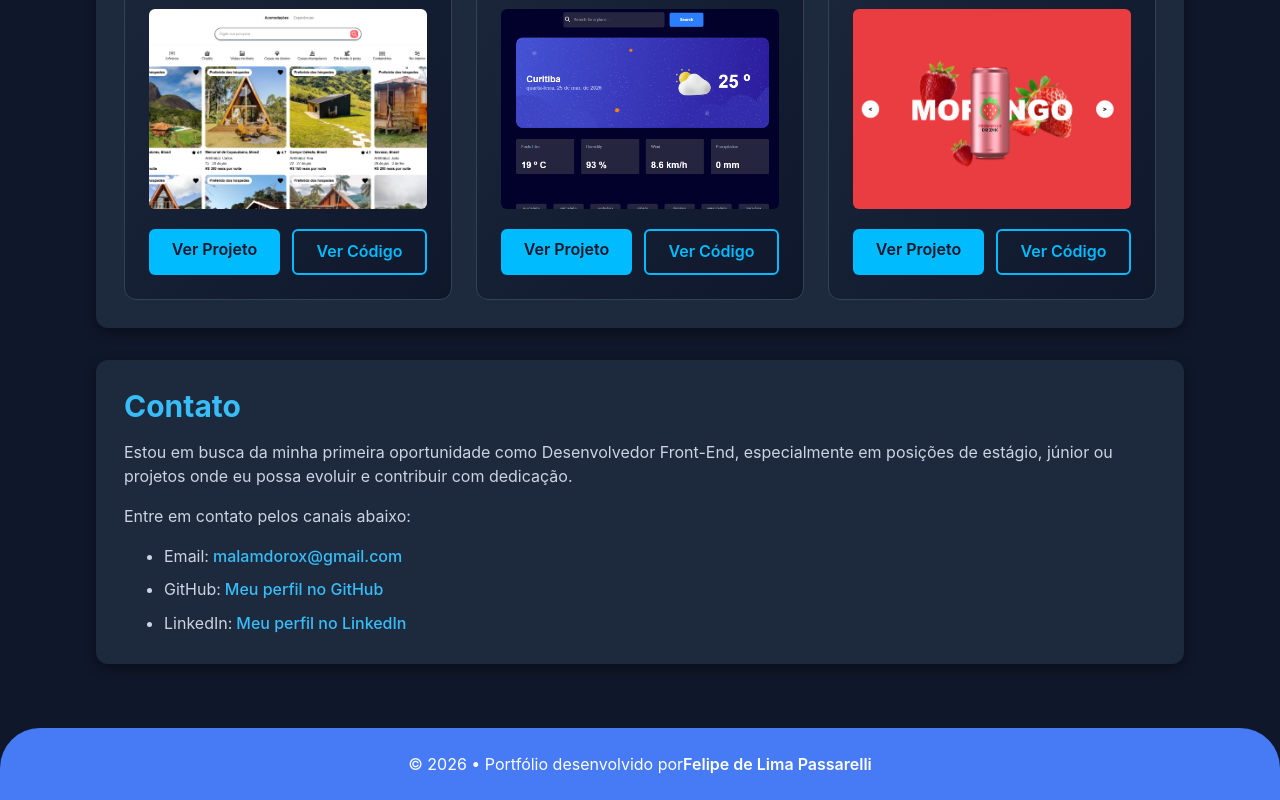
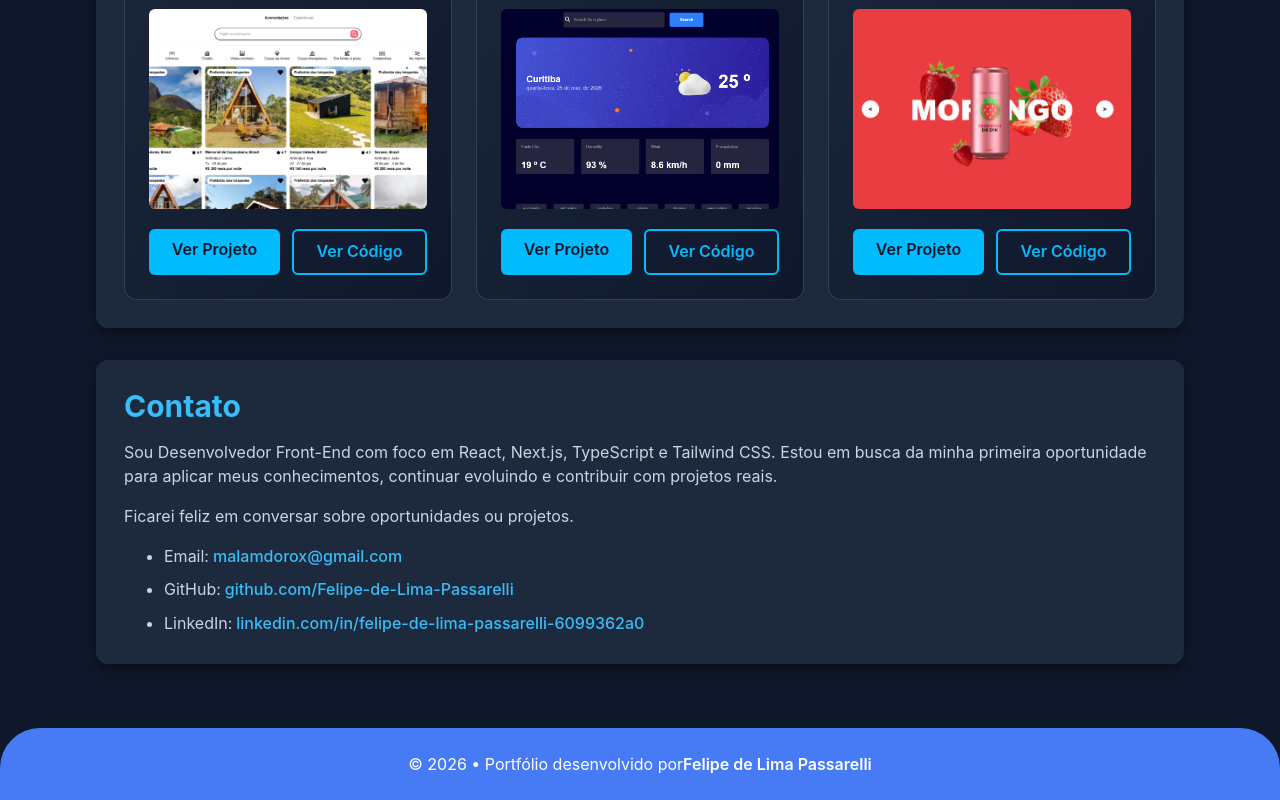
Before and after one commit to Felipe-de-Lima-Passarelli/New_Portfolio, a Next.js app: page / in a window 1280 px wide. Shown: the part 4277-5077 px from the top of the page. Built offline with nearby package versions, Linux system fonts and the light colour scheme.

Commit message:
Update Contato.tsx

```diff
--- a/src/components/Contato.tsx
+++ b/src/components/Contato.tsx
@@ -3,12 +3,12 @@ const Contato = () => {
     <section className="bg-slate-800 p-7 rounded-xl shadow-[0_4px_12px_rgba(0,0,0,0.4)] mb-8 transition-transform duration-300 ease-in-out">
       <h2 className="text-[#38BDF8] mb-4 text-3xl font-bold">Contato</h2>
       <p className="text-base mb-4 text-[#CBD5E1]">
-        Estou em busca da minha primeira oportunidade como Desenvolvedor
-        Front-End, especialmente em posições de estágio, júnior ou projetos onde
-        eu possa evoluir e contribuir com dedicação.
+        Sou Desenvolvedor Front-End com foco em React, Next.js, TypeScript e
+        Tailwind CSS. Estou em busca da minha primeira oportunidade para aplicar
+        meus conhecimentos, continuar evoluindo e contribuir com projetos reais.
       </p>
       <p className="text-base mb-4 text-[#CBD5E1]">
-        Entre em contato pelos canais abaixo:
+        Ficarei feliz em conversar sobre oportunidades ou projetos.
       </p>
       <ul className="list-disc text-[#CBD5E1] pl-6 space-y-2">
         <li>
@@ -28,7 +28,7 @@ const Contato = () => {
             rel="noopener noreferrer"
             className="ml-1 font-medium text-[#38BDF8] hover:underline"
           >
-            Meu perfil no GitHub
+            github.com/Felipe-de-Lima-Passarelli
           </a>
         </li>
         <li>
@@ -39,7 +39,7 @@ const Contato = () => {
             rel="noopener noreferrer"
             className="ml-1 font-medium text-[#38BDF8] hover:underline"
           >
-            Meu perfil no LinkedIn
+            linkedin.com/in/felipe-de-lima-passarelli-6099362a0
           </a>
         </li>
       </ul>
```
